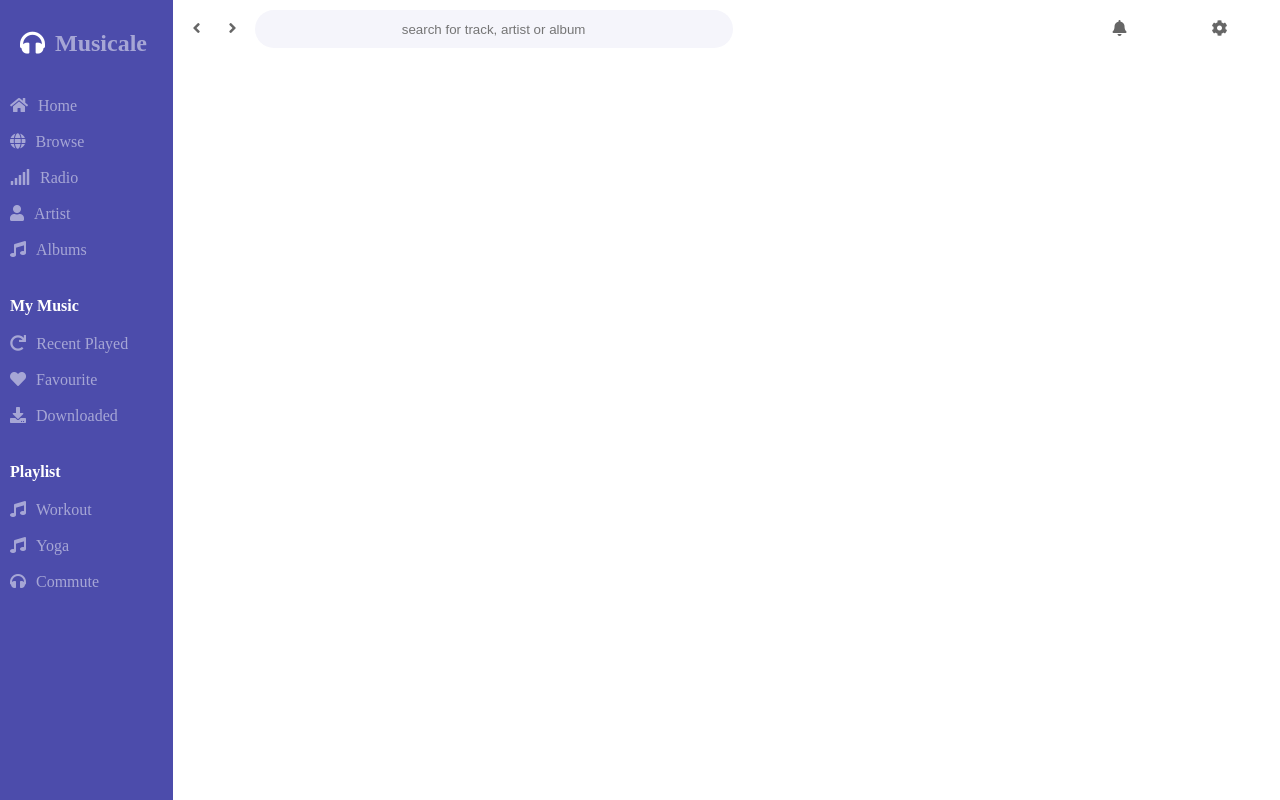
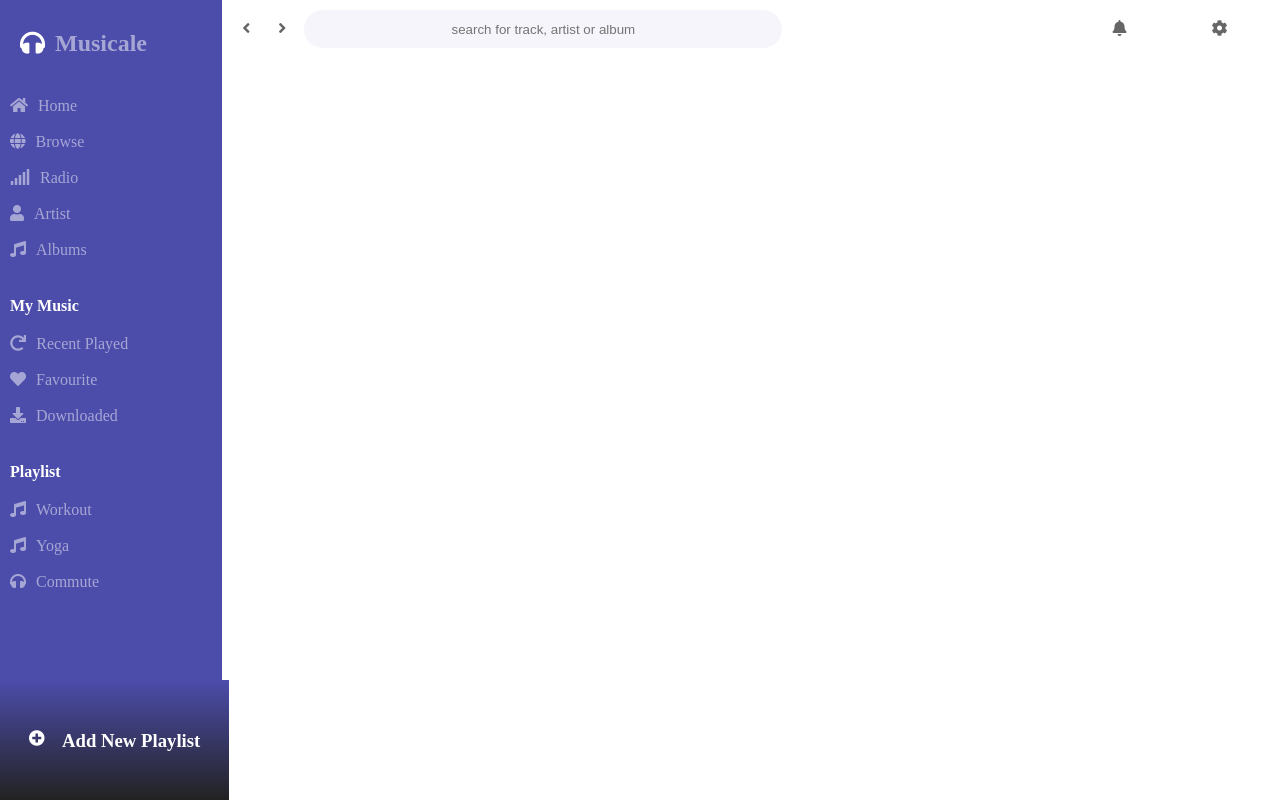
Before and after one commit to sourav2898/Music-Player, a React (Create React App) app: page / in a window 1280 px wide. Built offline with nearby package versions, Linux system fonts and the light colour scheme.

Commit message:
footer to the sidebar

```diff
--- a/src/Navbar.jsx
+++ b/src/Navbar.jsx
@@ -35,6 +35,10 @@ const Navbar = () => {
                             <li><a href="#"><i className="fa fa-headphones" aria-hidden="true"></i>Commute</a></li>
                         </ul>
                     </div>
+                    <div className="footer">
+                        <span><i class="fa fa-plus-circle" aria-hidden="true"></i></span>
+                        <h3>Add New Playlist</h3>
+                    </div>
                 </div>
                 <div className="topbar">
                     <div className="left">
--- a/src/Radio.jsx
+++ b/src/Radio.jsx
@@ -2,9 +2,9 @@ import React from 'react';
 
 const Radio = () => {
     return (
-        <div>
+        <>
 
-        </div>
+        </>
     )
 }
 
--- a/src/index.css
+++ b/src/index.css
@@ -17,7 +17,7 @@ body{
 /************************* sidebar *********************************/
 
 .main .sidebar{
-  width: 200px;
+  width: 270px;
   height: 100vh;
   background-color: #4C4CAB;
   color: #ffffff;
@@ -122,6 +122,20 @@ body{
   color: #fff;
 }
 
+.main .sidebar .footer{
+  position: absolute;
+  width: 229px;
+  bottom: 0;
+  height: 120px;
+  background-image: linear-gradient(to bottom, #4C4CAB,#222);
+  display: flex;
+  flex-wrap: wrap;
+  justify-content: space-around;
+  padding: 50px 20px 0 20px;
+  cursor: pointer;
+}
+
+
 /*************************** topbar************************ */
 
 .main .topbar{
```
Also changed, not shown: 1 other file (tests, documents, lock files or other folders).
